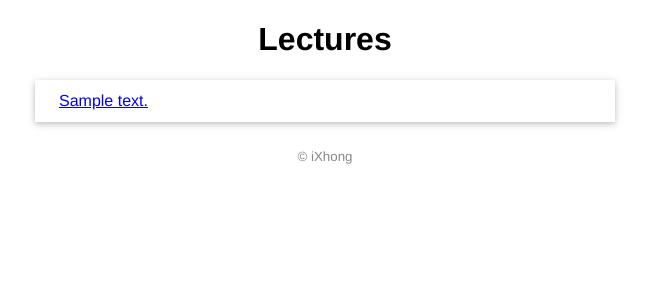
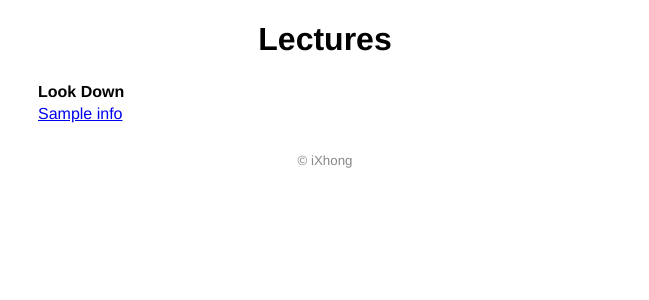
Before and after one commit to iXhong/LectureCollection, a Flask app: template templates/index.html in a window 1280 px wide. Shown: the top 300 px of the page, without its empty margins (315-964 px from the left). Run offline with Flask 3, Linux system fonts and the light colour scheme; the template is opened without the code that fills it: most values are stand-ins (such as "Sample title", 1, 10 or a date in 2020).

Commit message:
实现数据库数据单列形式展现

```diff
--- a/templates/index.html
+++ b/templates/index.html
@@ -8,11 +8,26 @@
 <body>
     <h1 style="text-align: center;">Lectures</h1>
 
-    <ul class="list">
-        {% for info in info_list %}
-        <li><a href="{{ info.info_link }}" >{{ info.info_text }}</a></li>
+{#    <ul class="list">#}
+{#        {% for info in info_list %}#}
+{#        <li><a href="{{ info.info_link }}" >{{ info.info_text }}</a></li>#}
+{#        {% endfor %}#}
+{#    </ul>#}
+    <table class="fixed_headers">
+        <thead>
+            <tr>
+                <th>Look Down</th>
+            </tr>
+        </thead>
+        <tbody>
+        {% for info in infos %}
+        <tr>
+            <td><a href="{{ info["link"] }}">{{ info["name"] }}</a> </td>
+        </tr>
         {% endfor %}
-    </ul>
+        </tbody>
+
+    </table>
     <footer>
         <small>&copy; iXhong </small>
     </footer>
```
